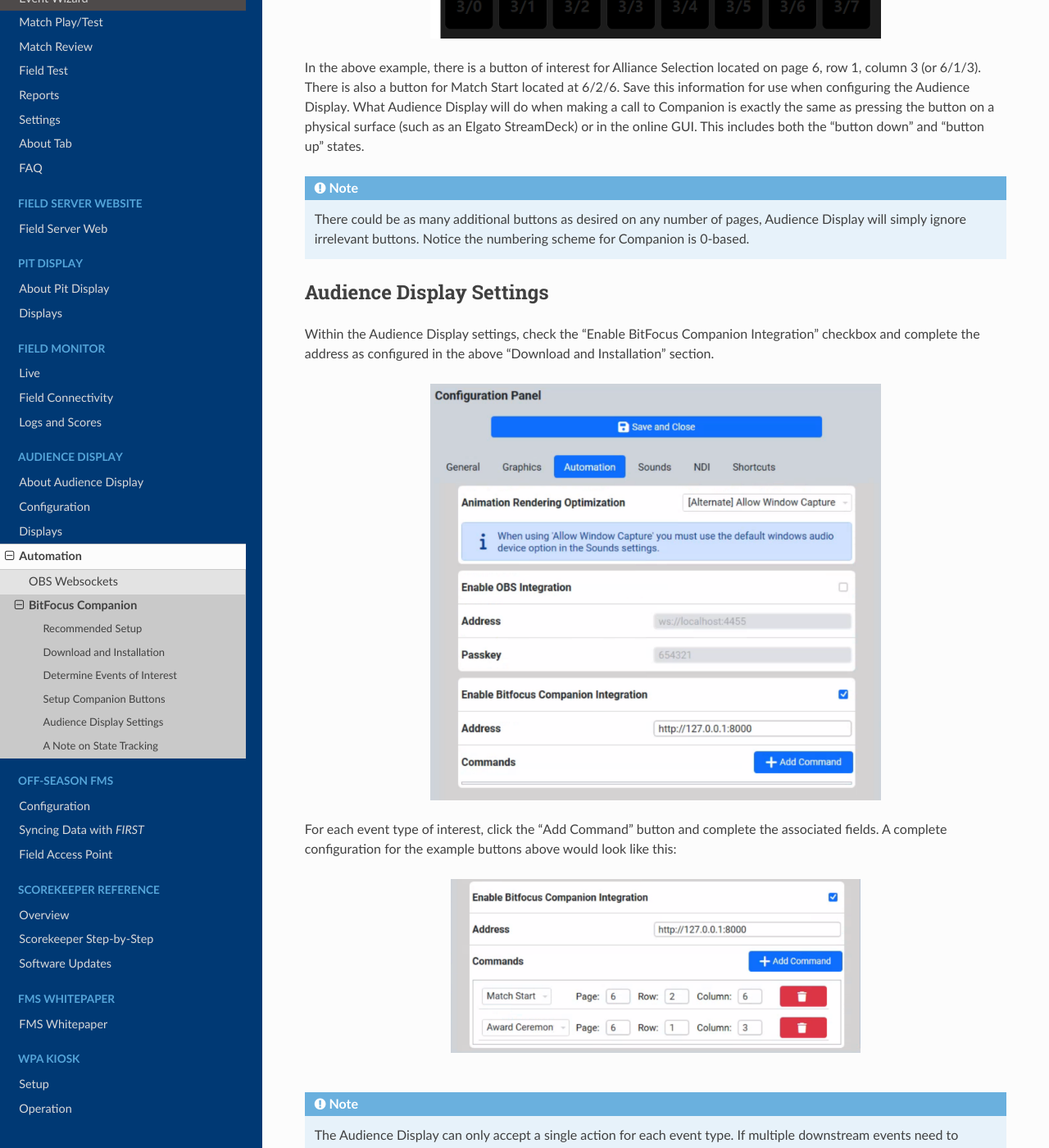
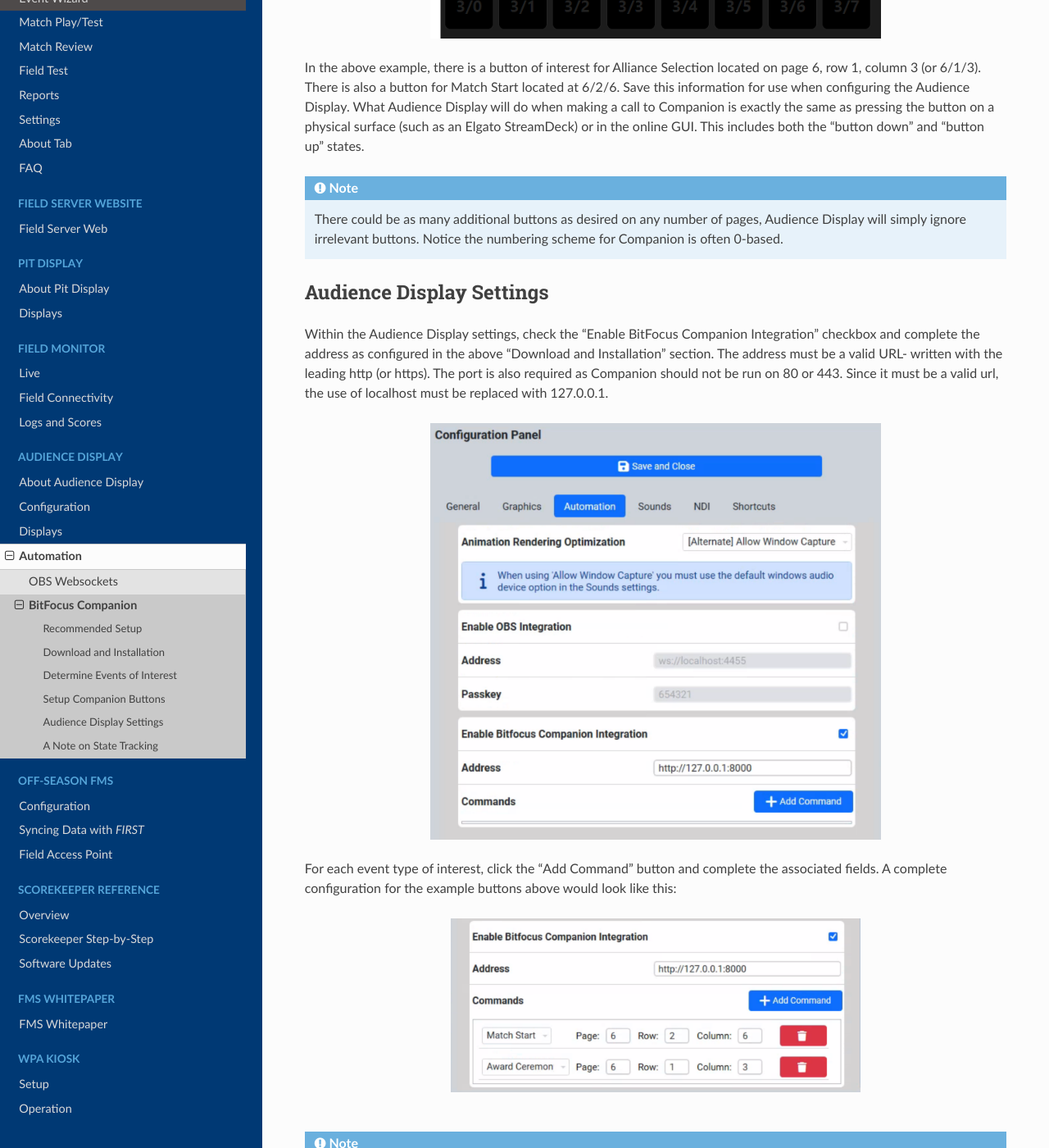
Before and after one commit to FIRSTRobotics/fms-manual, a Sphinx documentation site: the page built from source/audience-display/automation/bitfocus-companion.rst, in a window 1280 px wide and 1400 px high, scrolled down 2852 px. Shown: the whole window at 82% size. Built offline with Sphinx 7.4.7 and the Read the Docs theme 3.1.0, drawn with Linux system fonts in a browser that asks for light colours; some of the changed text lies outside the part shown.

Commit message:
clarification (#87)

```diff
--- a/source/audience-display/automation/bitfocus-companion.rst
+++ b/source/audience-display/automation/bitfocus-companion.rst
@@ -81,13 +81,14 @@
 
 .. note::
    There could be as many additional buttons as desired on any number of pages, Audience Display will simply ignore irrelevant buttons. Notice the numbering scheme
-   for Companion is 0-based.
+   for Companion is often 0-based.
 
 Audience Display Settings
 -----------------------------
 
-Within the Audience Display settings, check the "Enable BitFocus Companion Integration" checkbox and complete the address as configured in the above "Download and Installation"
-section.
+Within the Audience Display settings, check the "Enable BitFocus Companion Integration" checkbox and complete the address as configured in
+the above "Download and Installation" section. The address must be a valid URL- written with the leading http (or https). The port is
+also required as Companion should not be run on 80 or 443. Since it must be a valid url, the use of localhost must be replaced with 127.0.0.1.
 
 .. image:: images/bitfocus-3.png
     :align: center
@@ -106,6 +107,9 @@
    The Audience Display can only accept a single action for each event type. If multiple downstream events need to happen based on the event trigger, they must be configured
    to run in the button press stack within Companion.
 
+.. warning::
+   The Companion pages are not 0-indexed unlike the rows and columns. Be careful to make sure you're setting the right page in your request! You will not be able to save a config that tries to use page 0.
+
 A Note on State Tracking
 ----------------------------
 Please note that the Audience Display keeps track of the state internally, using a combination of FMS and Scorekeeper messages. The Audience Display will only issue commands to
```
